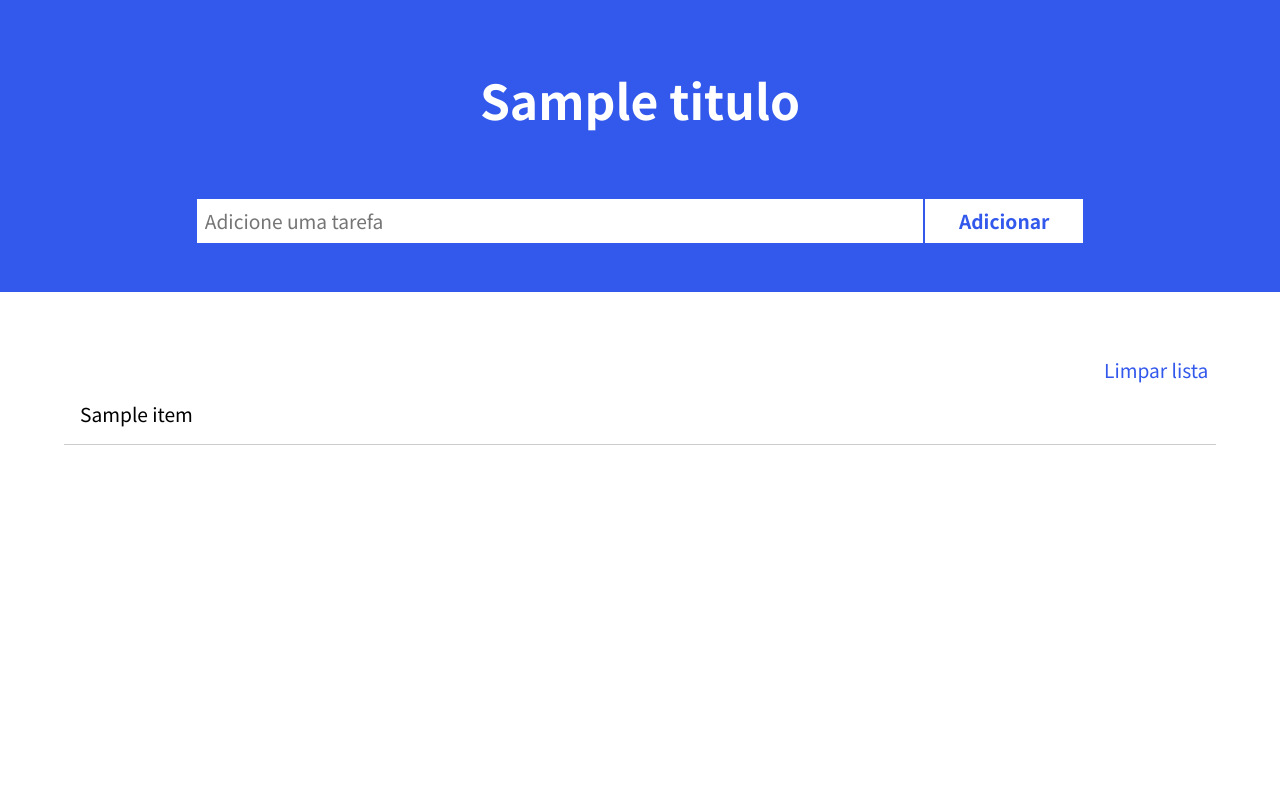
After one commit to Tyfani21/blueb, a Flask app: template backend/templates/index.html in a window 1280 px wide. The commit adds this page. Run offline with Flask 2, Linux system fonts and the light colour scheme; the template is opened without the code that fills it: most values are stand-ins (such as "Sample title", 1, 10 or a date in 2020).

Commit message:
isso ai
Signed-off-by: Tyfani21 <tyfani.abreu@gmail.com>

```diff
--- a/portifolio/assets/css/style.css
+++ b/portifolio/assets/css/style.css
@@ -288,3 +288,8 @@ section#habilidades div{
     border: .1rem dotted #fac7be;
     transform: scale(1.2);
  }
+
+ footer{
+    background-color:#19111a;
+    padding: 5rem;
+ }
--- /dev/null
+++ b/to-do-list-flask-main/to-do-list-flask-main/app.py
@@ -0,0 +1,37 @@
+# Instalar o Flask: pip install Flask
+
+# Importa o flask, render template, o request e o redirect pro nosso projeto
+from flask import Flask, render_template, redirect, request
+
+# render_template: "abre" um arquivo html
+# request: recebe e envia requisições do python para o html
+# redirect: redireciona a página para uma rota especifica
+
+app = Flask(__name__) # Cria uma instância da class Flask
+itens = list() # Cria uma lista para os itens
+
+@app.route('/') # Rota original
+def index(): # Função da rota (toda rota precisa de uma função)
+   return render_template('index.html', titulo='TO DO LIST', itens=itens) # Retorno da função que renderiza a página index.html e manda as variáveis titulo e itens para a página
+
+# Rota para criar um novo item, a rota recebe os métodos POST e GET
+@app.route('/new', methods=['POST', 'GET'])
+def new(): # Função da rota new
+   if request.method == 'POST': # Se o método da requisição for POST faça:
+      # Pega o input que possui o name='item' e coloca na var item
+      item = request.form['item']
+      # Adiciona o item pego do form e adiciona na lista itens.
+      itens.append(item)
+      # Retorna para a rota principal que irá renderizar a página index.html
+      return redirect('/')
+
+# Rota para limpar toda a lista
+@app.route('/clear')
+def clear(): # Função da rota clear
+   itens.clear() # Limpa toda a lista itens
+    # Retorna para a rota principal que irá renderizar a página index.html
+   return redirect('/')
+
+# Se o código estiver no arquivo principal.
+if __name__ == '__main__':
+   app.run(debug=True) # Roda nosso app Flask em modo debug
--- /dev/null
+++ b/to-do-list-flask-main/to-do-list-flask-main/static/css/style.css
@@ -0,0 +1,96 @@
+@import url('https://fonts.googleapis.com/css2?family=Noto+Sans+JP:wght@100;300;400;500;700;900&display=swap'); /* Fonte pega do google fontes */
+
+/* Seletor universal zera as margens e paddings do navegador e adiciona a font para todos os textos da página */
+* {
+   margin: 0;
+   padding: 0;
+   font-family: 'Noto Sans JP', sans-serif, Arial;
+}
+
+html, body {
+   width: 100%; /* Largura de 100% da tela disponível no html e no body */
+   height: 100%; /* Altura de 100% da tela disponível no html e no body */
+}
+
+header {
+   display: flex; /* Display flex em todos os elementos dentro do header */
+   justify-content: center; /* Centraliza todos os itens dentro do header */
+   flex-wrap: wrap; /* Quebrar linha caso não haja espaço na mesma linha */
+   width: 100%; /* Header ocupa 100% da tela disponível */
+   background-color: #3359ec; /* cor de fundo no header */
+}
+
+header h1{
+   width: 100%; /* H1 ocupa 100% da tela disponivel e joga o input pra outra linha */
+   text-align: center; /* centraliza o texto na tela */
+   padding: 4rem; /* espaçamento interna em todos os lados de 4rem */
+   color: #fff; /* cor do texto */
+   font-size: 3rem; /* tamanho do texto em 3rem */
+}
+
+header form{
+   width: 100%; /* form ocupa 100% da tela disponivel */
+   display: flex; /* display flex em todos os elementos filhos do form */
+   justify-content: center; /* Centraliza todos os elementos */
+   padding: 0 3rem 3rem 3rem; /* espaçamento interna de 3rem de todos os lados menos em cima */
+}
+
+header form input{
+   width: 60%; /* Largura de 60% no input*/
+   padding: .5rem; /* espaçamento interno de .5rem no input */
+   font-size: 1.2rem; /* Tamanho da fonte do texto que será digitado no input */
+   border: 1px solid #3359ec; /* borda do input */
+   outline: none; /* Tira a linha do input quando ele é clicado */
+}
+
+header form button{
+   border: 1px solid #3359ec; /* borda do botão */
+   background-color: #fff; /* Cor de fundo do botão */
+   color: #3359ec; /* cor do texto no botão */
+   padding: .5rem; /* espaçamento interno no botão */
+   font-size: 1.2rem; /* tamanho da font do botão */
+   font-weight: 600; /* peso da font do botão */
+   cursor: pointer; /* curso de "mãozinha" no botão */
+   transition: .3s ease-out; /* transição para o hover */
+   width: 10rem; /* largura fixa de 10rem */
+}
+
+header form button:hover{ /* hover serve para fazer algo quando passar o mouse no elemento */
+   background-color: #3359ec; /* muda a cor de fundo quando passar o mouse no botão */
+   color: #fff; /* muda a cor da fonte quando passar o mouse no botão */
+   border: 1px solid #ffff; /* muda a cor da borda quando passar o mouse no botão */
+}
+
+section a{
+   display: block; /* elemento fica em modo de bloco na tela */
+   margin-left: auto; /* margin a esquerda auto, graças ao display block, link vai para a direita totalmente */
+   text-decoration: none; /* tira toda a decoração do link (underline) */
+   color: #3359ec; /* cor do link */
+   font-size: 1.2rem; /* tamanho da fonte do link */
+   transition: .3s ease-out; /* transição para quando houver o hover no link */
+   width: 7rem; /* largura fixa do link */
+}
+
+section a:hover{
+   color: #aabbff; /* muda a cor da fonte quando passar o mouse no botão */
+}
+
+section{
+   padding: 4rem; /* espaçamento interno da section */
+}
+
+section ul{
+   list-style: none; /* tira os "pontinhos" da ul */
+}
+
+section ul li{
+   padding: 1rem; /* espaçamento interno em cada li */
+   cursor: pointer; /* quando passar o mouse na li, o cursor sera a "mãozinha" */
+   border-bottom: .1rem solid #ccc; /* borda inferior em cada li */
+   font-size: 1.2rem; /* tamanho da font da li */
+   transition: .3s ease-out; /* transição pra quando passar o mouse no li */
+}
+
+section ul li:hover{
+   background-color: #ccc; /* muda a cor de fundo quando passar o mouse no botão */
+}
--- /dev/null
+++ b/to-do-list-flask-main/to-do-list-flask-main/static/js/script.js
@@ -0,0 +1,13 @@
+const itens = document.querySelectorAll('.itens') /* pega todos os elementos que possuem a class itens */
+
+itens.forEach((item)=>{ /* Varre a lista de itens, item a item */
+   item.addEventListener('click', () => { /* quando o item atual do forEach for clicado executa a arrow function */
+      if(item.style.textDecoration == ''){ /* se a decoração do texto for vazia faça:*/
+         item.style.textDecoration = 'line-through' /*  coloque um traço no meio do texto atual */
+         item.style.backgroundColor = '#ccc' /* muda a cor do backgroud do item atual */
+      } else { /* se já existir decoração faça: */
+         item.style.textDecoration = '' /* limpa a decoração do texto */
+         item.style.backgroundColor = '#fff' /* muda a cor do background do item atual */
+      }
+   })
+})
--- /dev/null
+++ b/to-do-list-flask-main/to-do-list-flask-main/templates/index.html
@@ -0,0 +1,39 @@
+<!DOCTYPE html>
+<html lang="pt-br">
+<head>
+   <meta charset="UTF-8">
+   <meta http-equiv="X-UA-Compatible" content="IE=edge">
+   <meta name="viewport" content="width=device-width, initial-scale=1.0">
+   <link rel="stylesheet" href="../static/css/style.css">
+   <title>To do List</title>
+</head>
+<body>
+
+   <header>
+      <h1>{{titulo}}</h1>
+      <!-- action envia o form para a rota /new com o método POST depois que o botão submit é clicado -->
+      <form action="/new" method="POST">
+         <input type="text" name="item" id="item" placeholder="Adicione uma tarefa">
+         <button type="submit">Adicionar</button>
+      </form>
+   </header>
+
+   <section>
+
+      {% if itens != [] %} <!-- Se a lista de itens não estiver vazia mostra a tag a -->
+      <a href="/clear">Limpar lista</a>
+      {% endif %}
+
+      <ul>
+         <!-- Varre a lista itens, mostrando item por item na li -->
+         {% for item in itens %}
+         <li class="itens">
+            {{item}}
+         </li>
+         {% endfor %}
+      </ul>
+   </section>
+
+   <script src="../static/js/script.js"></script>
+</body>
+</html>
```
Also changed, not shown: backend/templates/app.py (added, +37 -0 lines), backend/templates/index.html (added, +12 -0 lines), portifolio/assets/js/script.js (added, +31 -0 lines), portifolio/index.html (+6 -6 lines).
